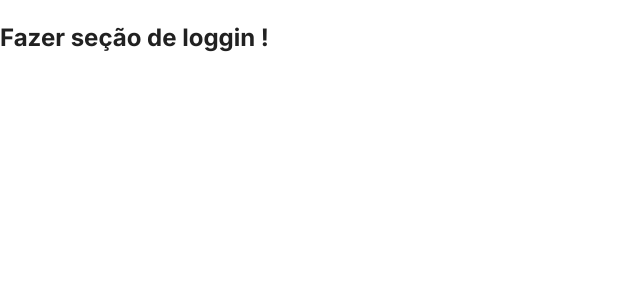
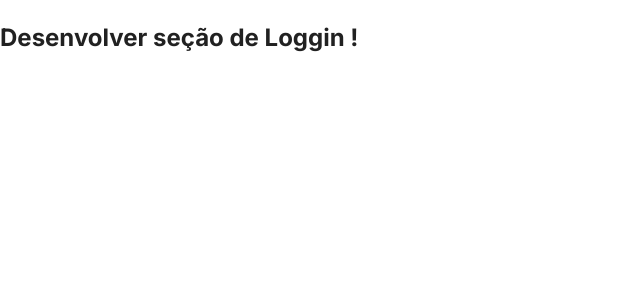
Before and after one commit to BawkFly/BawkFly-front-end, a Next.js app: page /auth in a window 1280 px wide. Shown: the top 300 px of the page, without its empty margins (0-640 px from the left). Built offline with nearby package versions, Linux system fonts and the light colour scheme.

Commit message:
[5]: Ajuste

```diff
--- a/src/components/sections/loggin/loggin.tsx
+++ b/src/components/sections/loggin/loggin.tsx
@@ -5,7 +5,7 @@ export default function SectionLoggin(data:DataSectionLoggin){
 
   return (
     <section>
-      <h2>Fazer seção de loggin !</h2>
+      <h2>Desenvolver seção de Loggin !</h2>
     </section>
   )
 }
```
